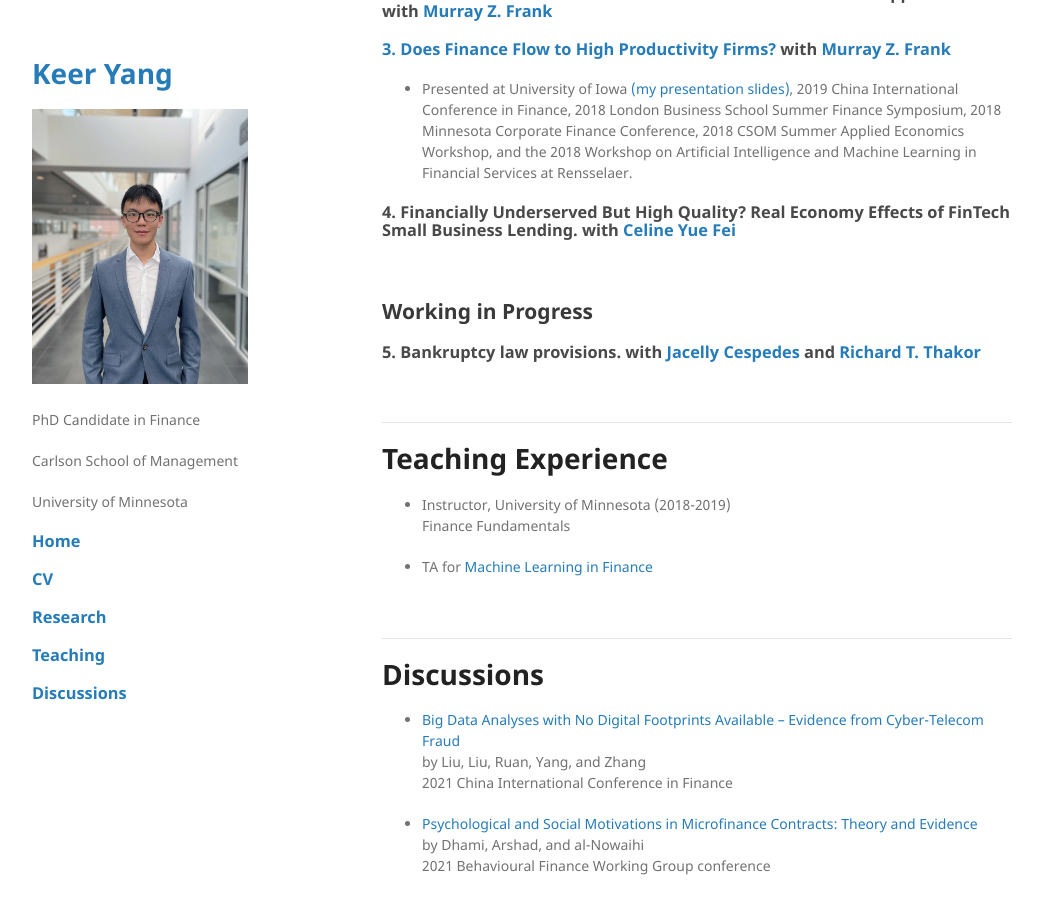
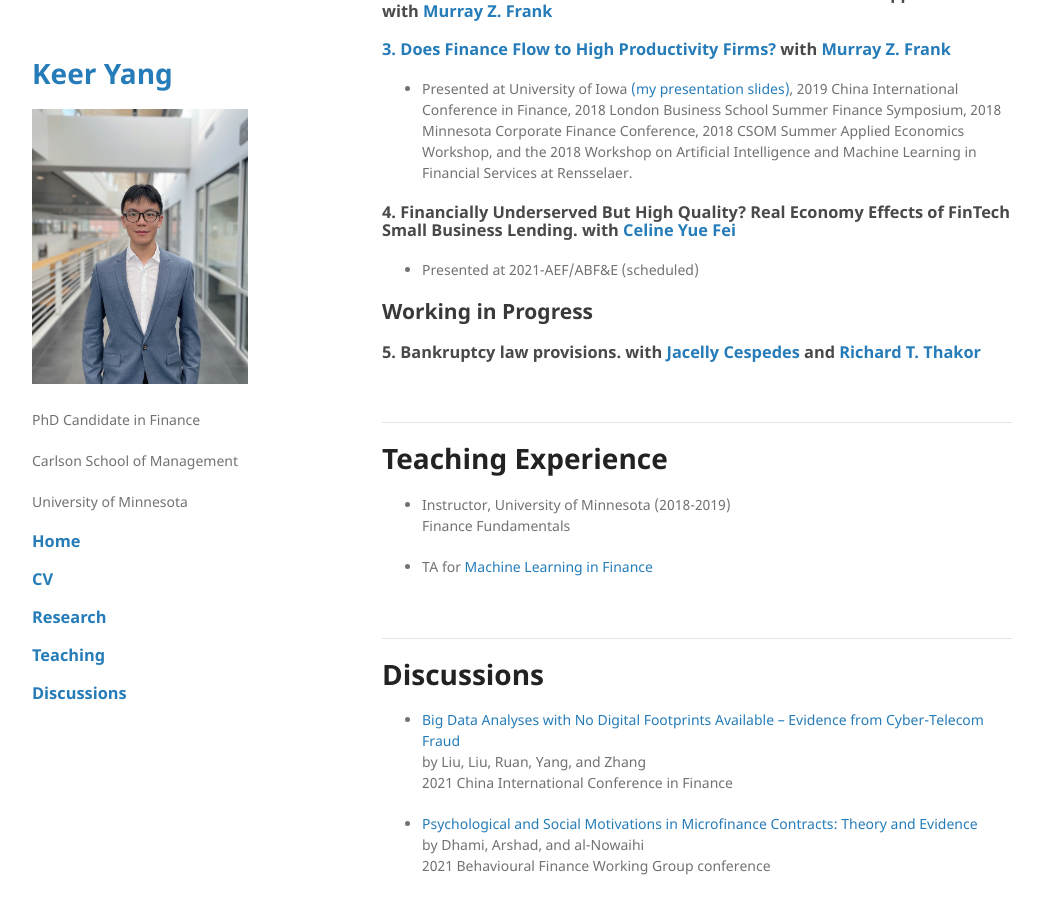
Before and after one commit to keeryang/keeryang.github.io, a Jekyll site: the page built from index.md, in a window 1280 px wide and 900 px high, scrolled down 769 px. Shown: the whole window, without its empty margins (118-1158 px from the left). Built offline with Jekyll 4.4.1, drawn with Linux system fonts in a browser that asks for light colours; the repository's description, which GitHub fills in, is left out; our own code applies the rules of GitHub Pages for plain Markdown files.

Commit message:
Update index.md

```diff
--- a/index.md
+++ b/index.md
@@ -34,12 +34,12 @@ Email: <yang5427@umn.edu>
 ### 2. Which Firms Have More Predictable Profits? A Method and Applications with [Murray Z. Frank](https://mzfrank.github.io/myweb/)
 
 ### [3. Does Finance Flow to High Productivity Firms?](./papers/Productivity2019May07.pdf) with [Murray Z. Frank](https://mzfrank.github.io/myweb/)
-
 *   Presented at University of Iowa [(my presentation slides)](./papers/FrankYang2019_Iowa.pdf), 2019  China International Conference in Finance, 2018 London Business School Summer Finance Symposium, 2018 Minnesota Corporate Finance
 Conference, 2018 CSOM Summer Applied Economics Workshop, and the 2018 Workshop on Artificial Intelligence and Machine Learning in Financial Services at Rensselaer.
 
 
 ### 4. Financially Underserved But High Quality? Real Economy Effects of FinTech Small Business Lending. with [Celine Yue Fei](https://www.celinefei.com/)
+*   Presented at 2021-AEF/ABF&E (scheduled)
 <br />
 
 ## Working in Progress
```
